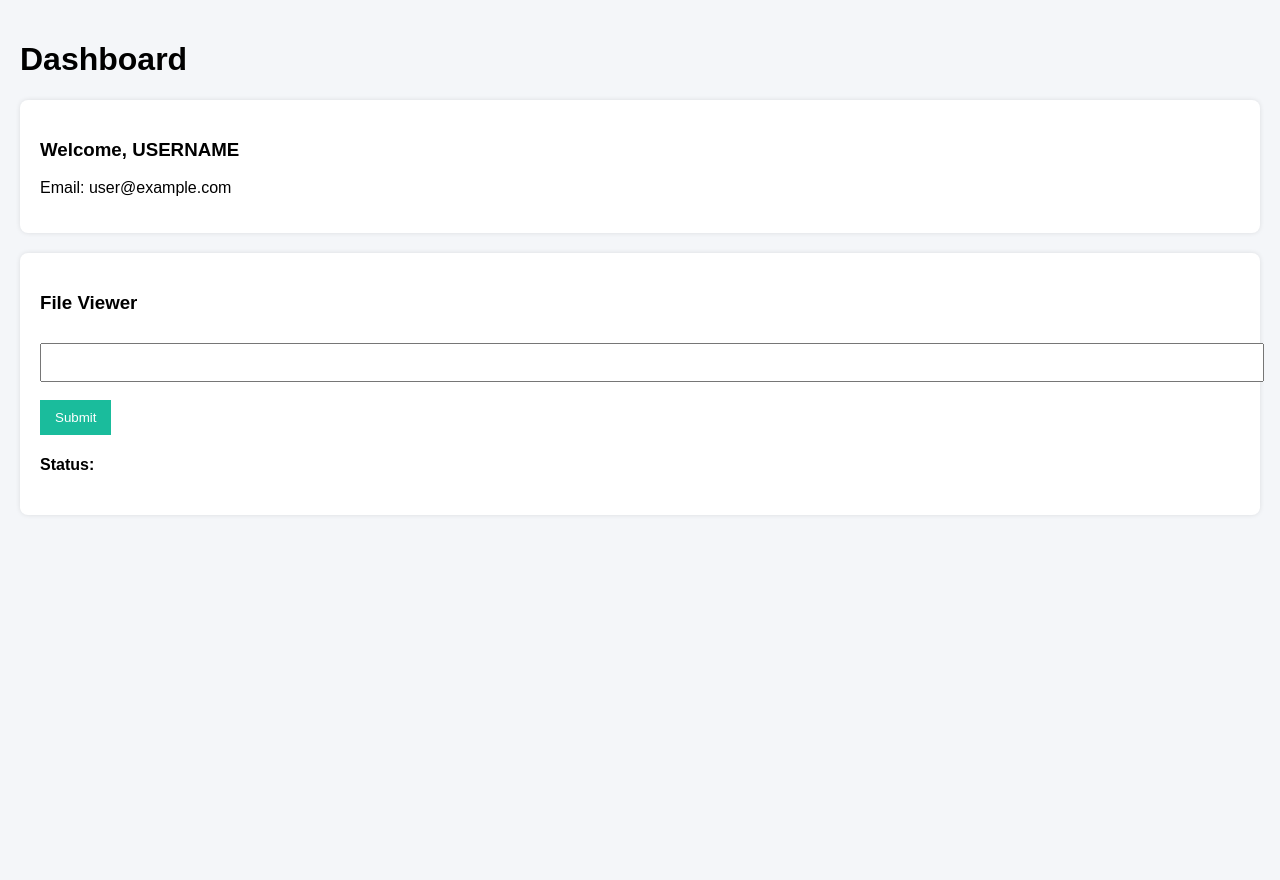
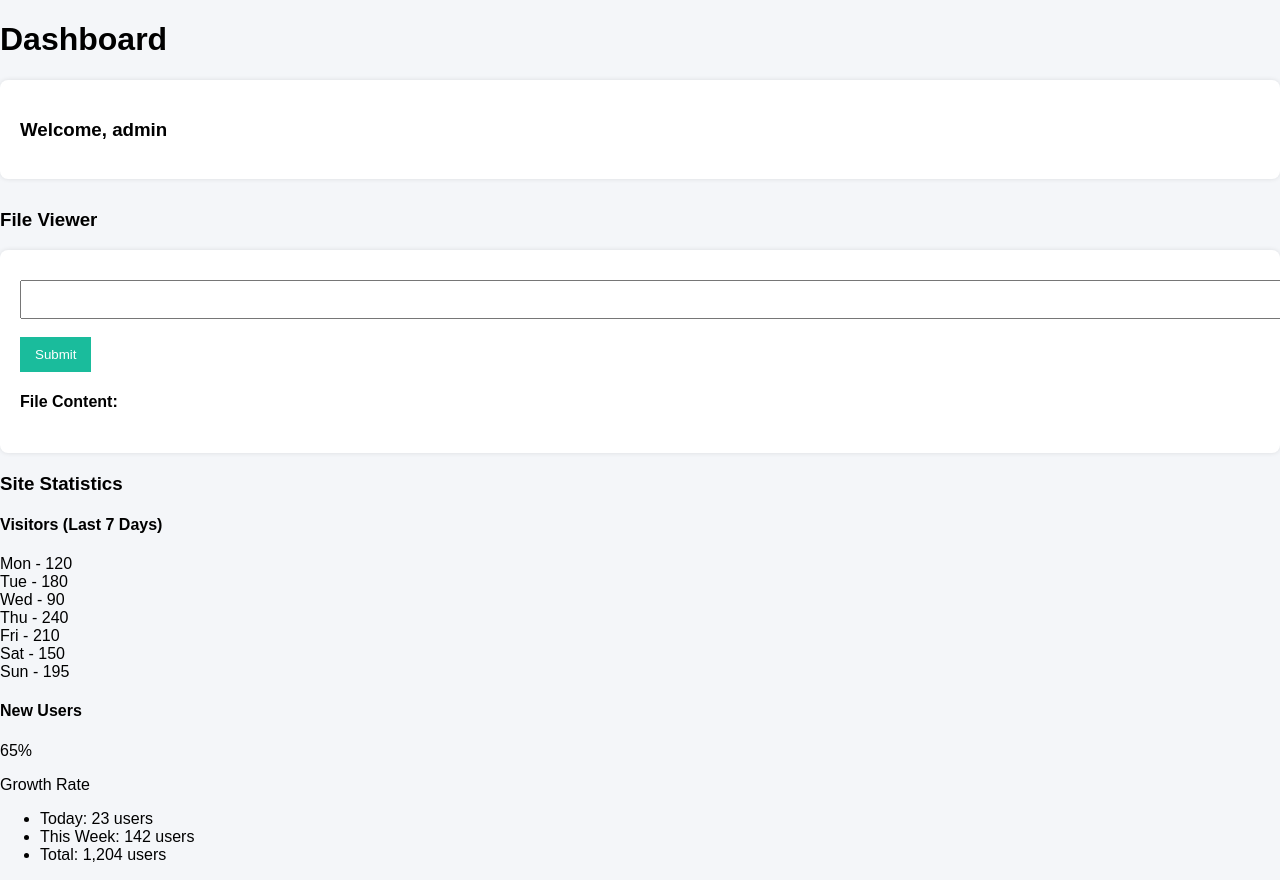
Before and after one commit to Twentox/vulnerable-WebApp, a Flask app: template templates/dashboard.html in a window 1280 px wide. Before the commit the page ends 470 px from the top, so only its background shows below. Run offline with Flask 3, Linux system fonts and the light colour scheme; the template is opened without the code that fills it: most values are stand-ins (such as "Sample title", 1, 10 or a date in 2020).

Commit message:
adds charts

```diff
--- a/templates/dashboard.html
+++ b/templates/dashboard.html
@@ -3,29 +3,28 @@
 <head>
     <meta charset="UTF-8">
     <link rel="stylesheet" type="text/css" href="{{ url_for('static', filename='styles/dashboard.css') }}">
+    <link href="https://fonts.googleapis.com/css2?family=Poppins:wght@300;400;600&display=swap" rel="stylesheet">
+    <link href="https://fonts.googleapis.com/css2?family=Poppins:wght@300;400;600&family=Playfair+Display:wght@400;600&display=swap" rel="stylesheet">
     <title>{{mode}}</title>
 </head>
 <body>
 
-    <div class="main">
+    <h1 class="dashboard-title">Dashboard</h1>
 
-        <h1>Dashboard</h1>
-
-        <div class="card">
-            <h3>Welcome, USERNAME</h3>
-            <p>Email: user@example.com</p>
+    <div class="card-container">
+        <div class="card" style="margin-bottom: 30px;">
+            <h3>Welcome, {{role}}</h3>
         </div>
 
+        <h3>File Viewer</h3>
         <div class="card">
-            <h3>File Viewer</h3>
-
             <form method="POST" action="/dashboard">
                 <input type="text" name="file" class="input-box">
                 <br><br>
                 <button class="btn">Submit</button>
             </form>
 
-            <h4>Status:</h4>
+            <h4>File Content:</h4>
             <div id="comment">
                 {% if success %}
                 <p>{{ success }}</p>
@@ -33,6 +32,52 @@
             </div>
         </div>
 
+        <div class="stats-container">
+            <h3>Site Statistics</h3>
+            <div class="stats-grid">
+                <div class="stat-card">
+                    <h4>Visitors (Last 7 Days)</h4>
+                    <div class="bar">
+                        <span style="width: 40%">Mon - 120</span>
+                    </div>
+                    <div class="bar">
+                        <span style="width: 60%">Tue - 180</span>
+                    </div>
+                    <div class="bar">
+                        <span style="width: 30%">Wed - 90</span>
+                    </div>
+                    <div class="bar">
+                        <span style="width: 80%">Thu - 240</span>
+                    </div>
+                    <div class="bar">
+                        <span style="width: 70%">Fri - 210</span>
+                    </div>
+                    <div class="bar">
+                        <span style="width: 50%">Sat - 150</span>
+                    </div>
+                    <div class="bar">
+                        <span style="width: 65%">Sun - 195</span>
+                    </div>
+                </div>
+
+                <div class="stat-card">
+                    <h4>New Users</h4>
+
+                    <div class="circle-chart">
+                        <div class="circle">
+                            <span>65%</span>
+                        </div>
+                        <p>Growth Rate</p>
+                    </div>
+
+                    <ul class="stat-list">
+                        <li>Today: 23 users</li>
+                        <li>This Week: 142 users</li>
+                        <li>Total: 1,204 users</li>
+                    </ul>
+                </div>
+            </div>
+        </div>
     </div>
 
 
```
